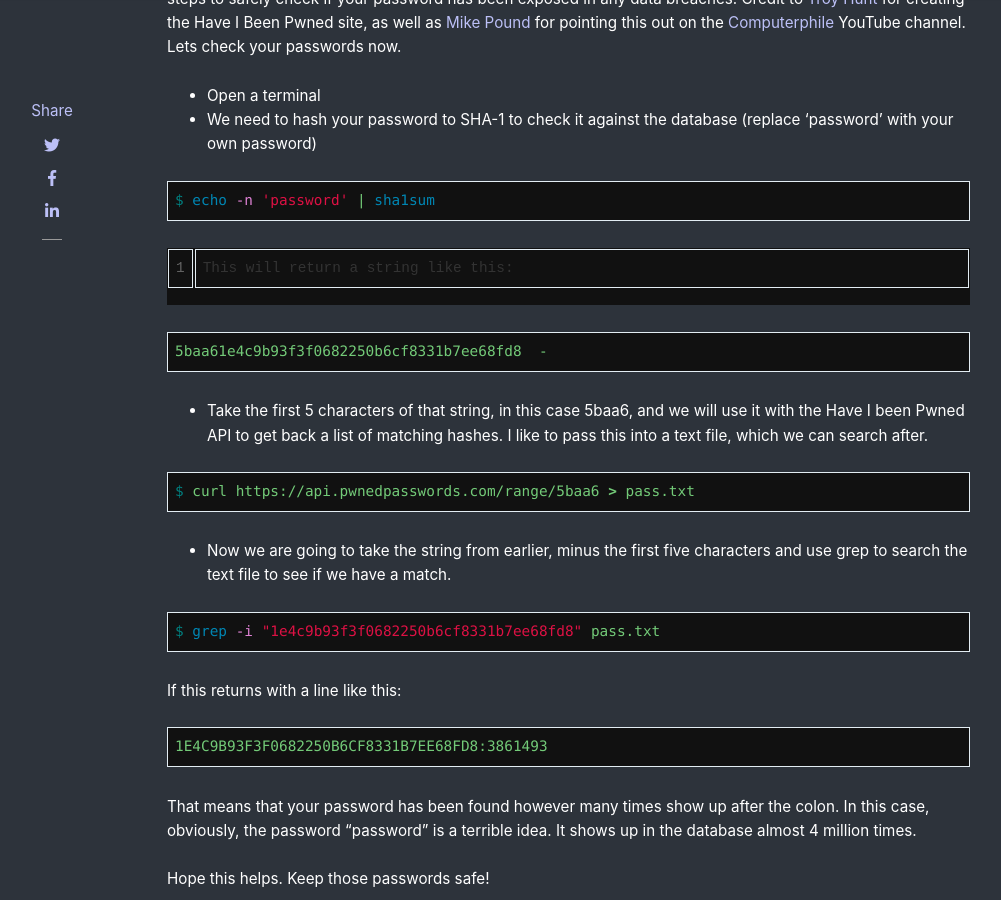
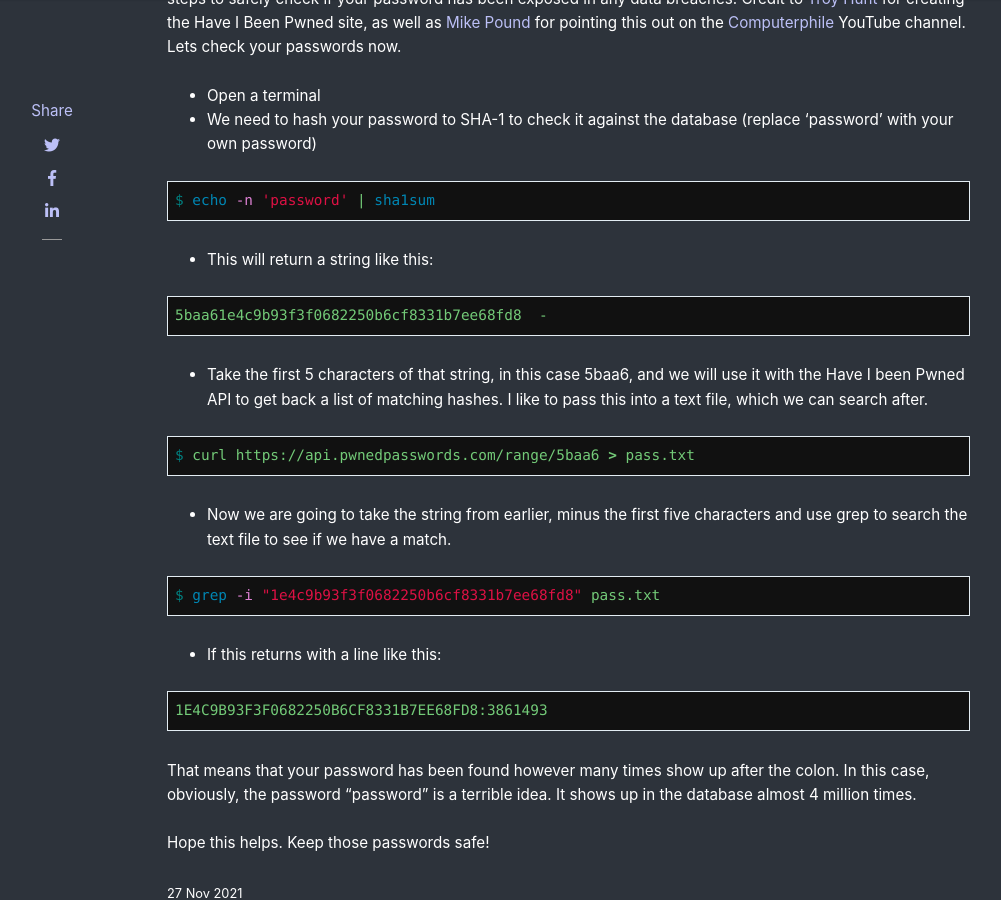
Before and after one commit to UnclassedPenguin/unclassedpenguin.github.io, a Jekyll site: the page built from _posts/2021-11-27-simple-password-check.md, in a window 1280 px wide and 900 px high, scrolled down 503 px. Shown: the whole window, without its empty margins (118-1119 px from the left). Built offline with Jekyll 4.4.1, drawn with Linux system fonts in a browser that asks for light colours; nearby versions of some CDN libraries; comment, search, counter and statistics services are not loaded.

Commit message:
fix formatting

```diff
--- a/_posts/2021-11-27-simple-password-check.md
+++ b/_posts/2021-11-27-simple-password-check.md
@@ -17,7 +17,7 @@ Checking your email is of course one thing, but what about passwords? There is a
 $ echo -n 'password' | sha1sum
 {% endhighlight %}
 
-    This will return a string like this:
+- This will return a string like this:
 
 {% highlight shell %}
 5baa61e4c9b93f3f0682250b6cf8331b7ee68fd8  -
@@ -35,7 +35,7 @@ $ curl https://api.pwnedpasswords.com/range/5baa6 > pass.txt
 $ grep -i "1e4c9b93f3f0682250b6cf8331b7ee68fd8" pass.txt
 {% endhighlight %}
 
-If this returns with a line like this:
+- If this returns with a line like this:
 
 {% highlight shell %}
 1E4C9B93F3F0682250B6CF8331B7EE68FD8:3861493
```
